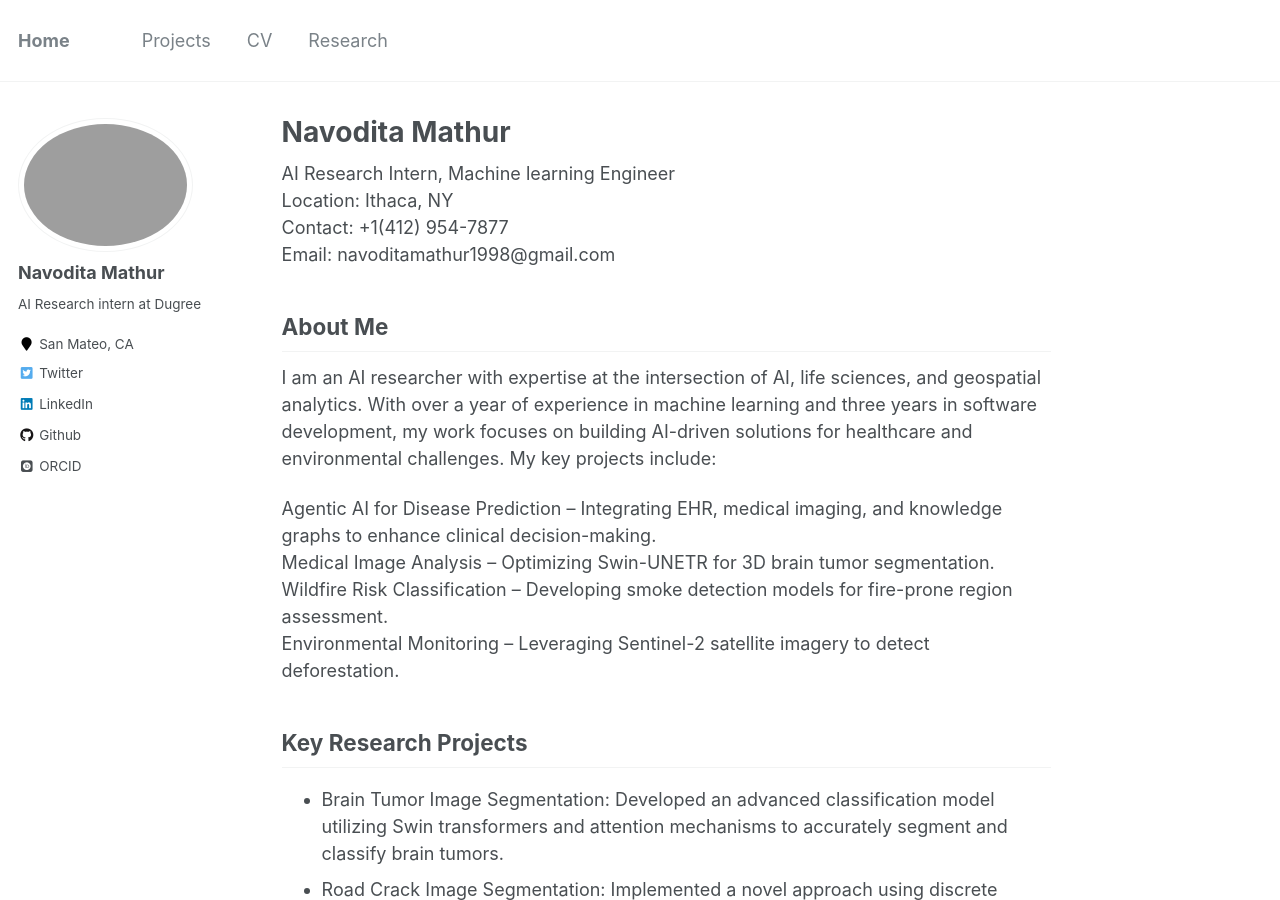
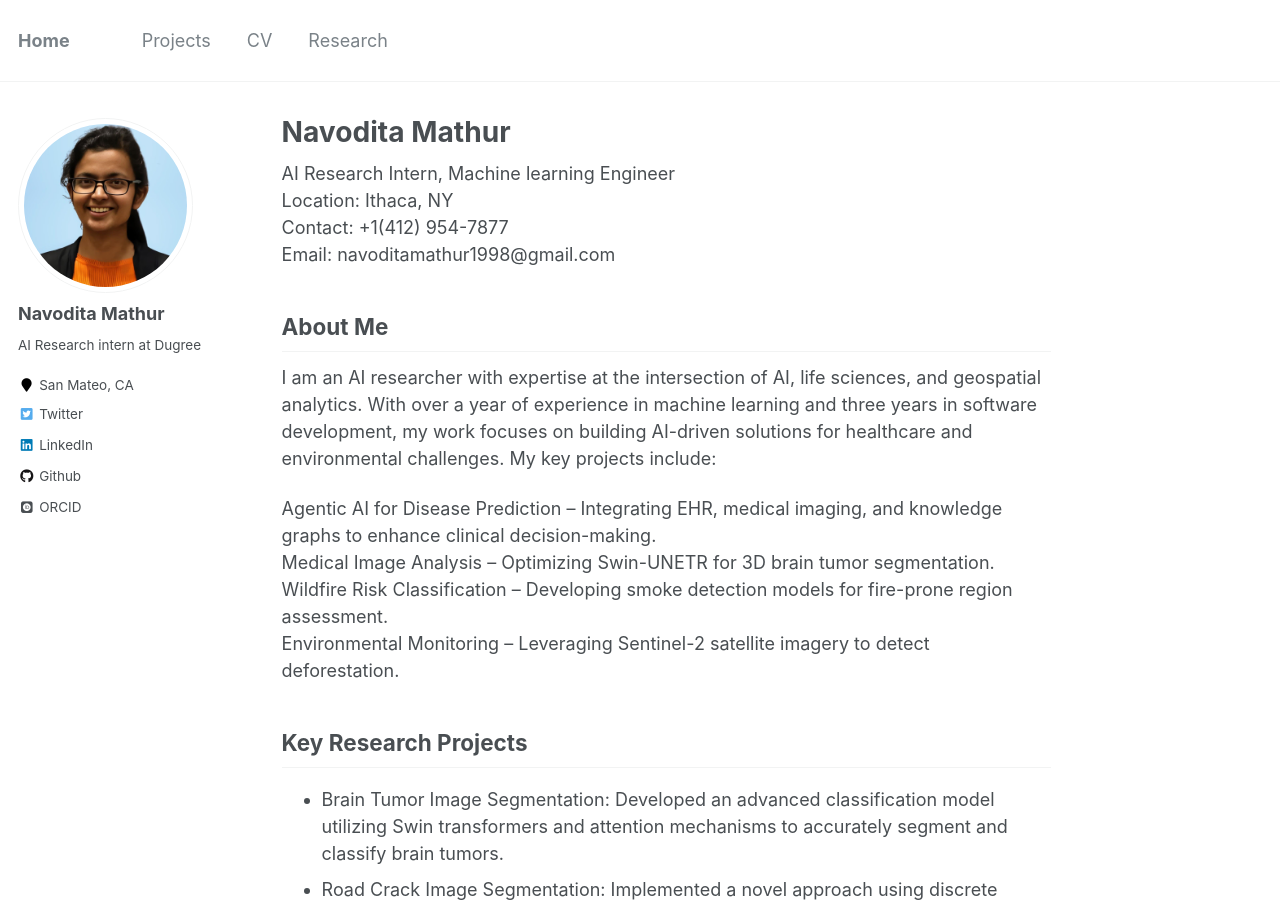
Before and after one commit to Navoditamathur/Navoditamathur.github.io, a Jekyll site: the page built from _pages/about.md, in a window 1280 px wide and 900 px high. Built offline with Jekyll 4.4.1, drawn with Linux system fonts in a browser that asks for light colours; some web fonts are replaced.

Commit message:
Update _config.yml

```diff
--- a/_config.yml
+++ b/_config.yml
@@ -81,7 +81,7 @@ analytics:
 # Site Author
 author:
   name             : "Navodita Mathur"
-  avatar           : "photo.jpg"
+  avatar           : "photo.jpeg"
   bio              : "AI Research intern at Dugree"
   location         : "San Mateo, CA"
   employer         :
```
